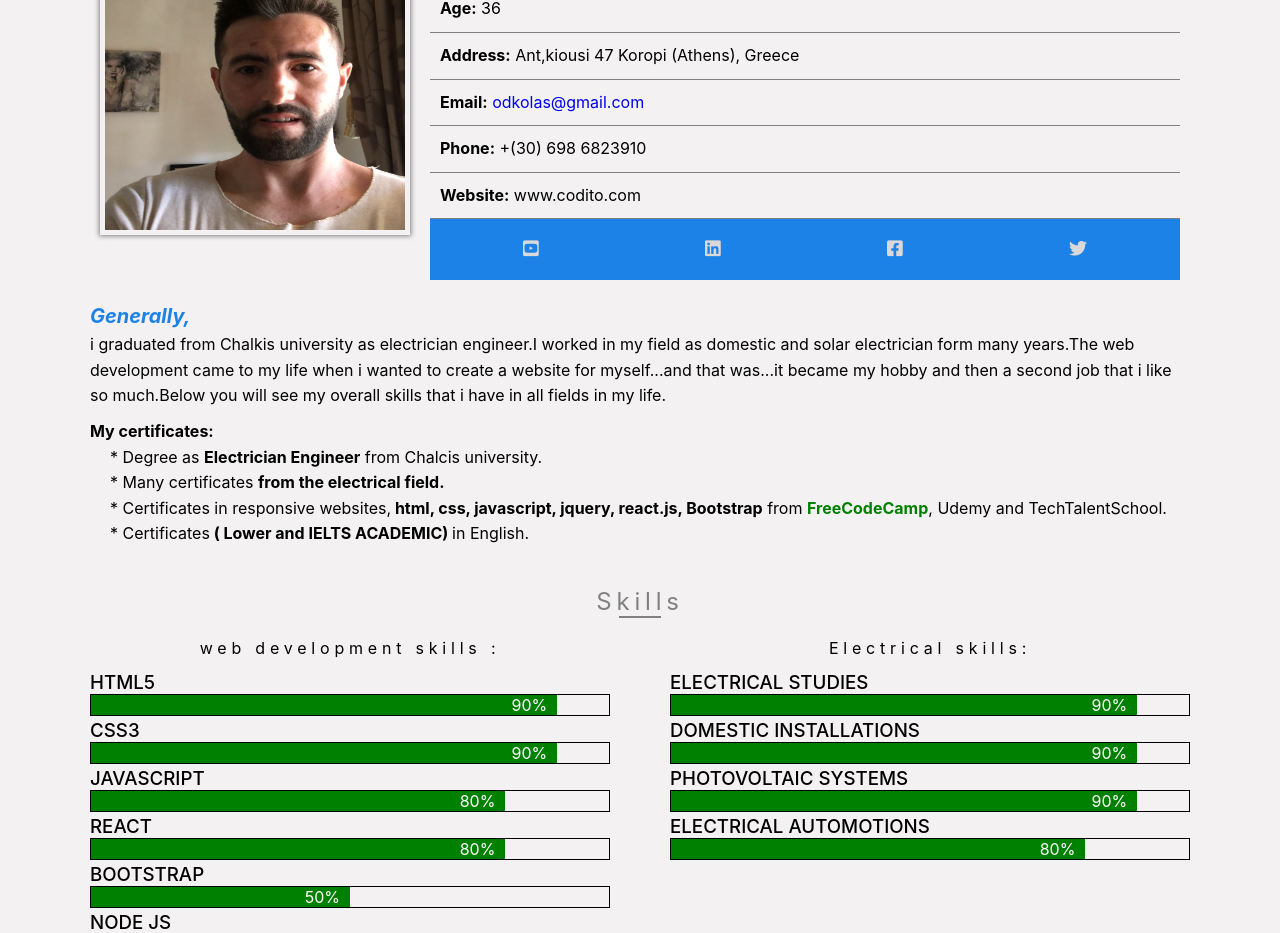
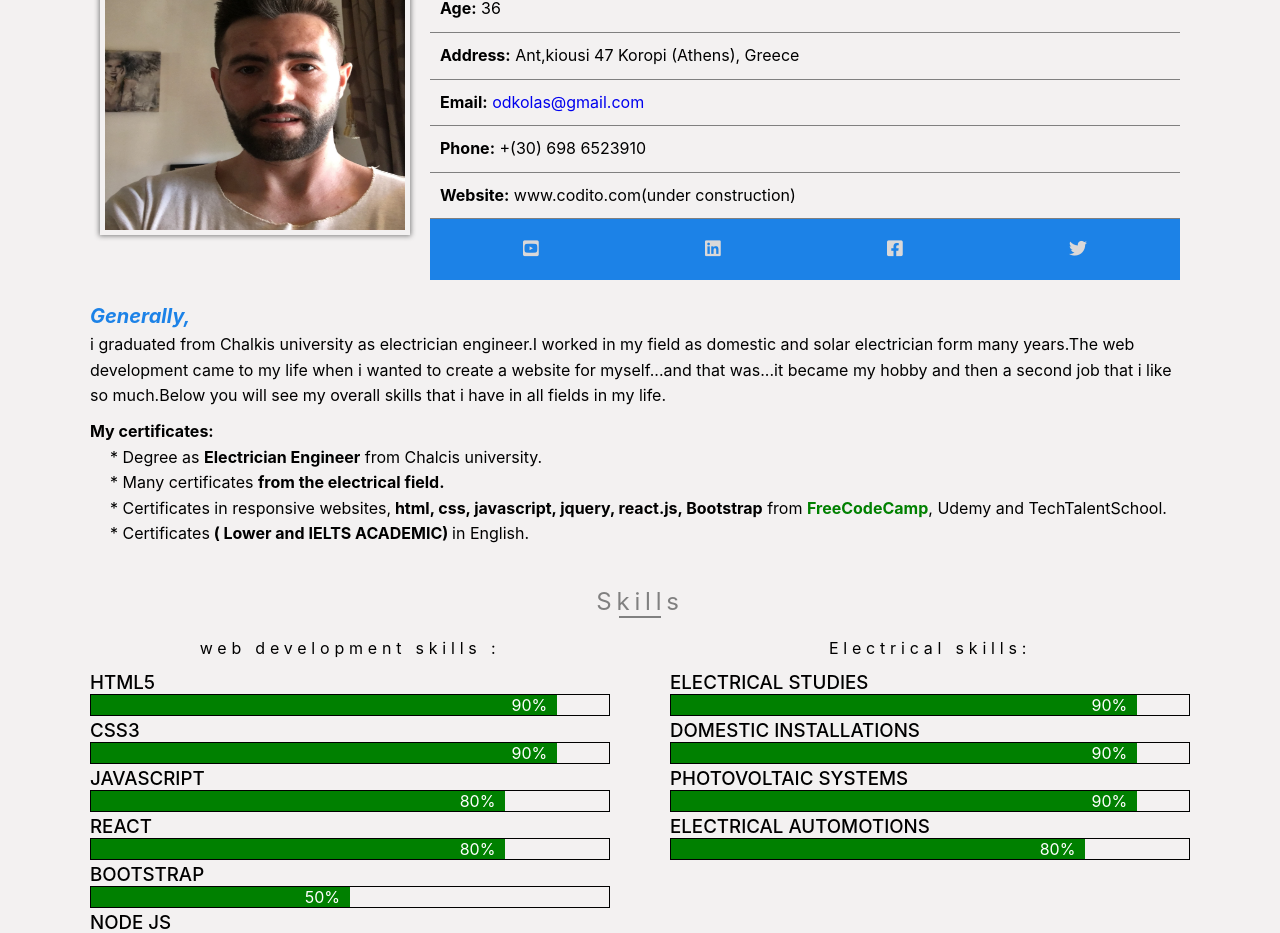
Before and after one commit to odito/portfolio, a React (Create React App) app: page / in a window 1280 px wide. Shown: the part 980-1913 px from the top of the page. Built offline with nearby package versions, Linux system fonts and the light colour scheme.

Commit message:
first commit

```diff
--- a/src/App.js
+++ b/src/App.js
@@ -22,10 +22,11 @@ function App() {
 
         <Navbar />
 
+
   <Element name="Home">
     <Route exact path="/" component={Header} />
   </Element>
-
+  <div className="basic">
   <Element name="About">
     <Route exact path="/" component={About} />
   </Element>
@@ -42,6 +43,9 @@ function App() {
     <Route exact path="/" component={Courses} />
   </Element>
 
+
+  </div>
+
   <Element name="Contact">
     <Route exact path="/" component={Contact}  />
   </Element>
--- a/src/components/About.js
+++ b/src/components/About.js
@@ -39,10 +39,10 @@ export default function About() {
                    >odkolas@gmail.com</a></p>
                  </div>
                  <div className="phone">
-                   <p><span className={setClass ?"dark-mode-orange":""}>Phone:</span> +(30) 698 6823910</p>
+                   <p><span className={setClass ?"dark-mode-orange":""}>Phone:</span> +(30) 698 6523910</p>
                  </div>
                  <div className="website">
-                   <p><span className={setClass ?"dark-mode-orange":""}>Website:</span> www.codito.com</p>
+                   <p><span className={setClass ?"dark-mode-orange":""}>Website:</span> www.codito.com(under construction)</p>
                  </div>
                  <div className={setClass ?"about-media dark-mode-orangeBack":"about-media"}>
                  <a href="https://www.youtube.com/channel/UCarYD6WjjdXRqBZhPF9ppHQ/videos?view_as=subscriber" target="_blank" rel="noopener noreferrer"><i className="fab fa-youtube-square"></i>
```
Also changed, not shown: src/App.css (+7 -0 lines).
